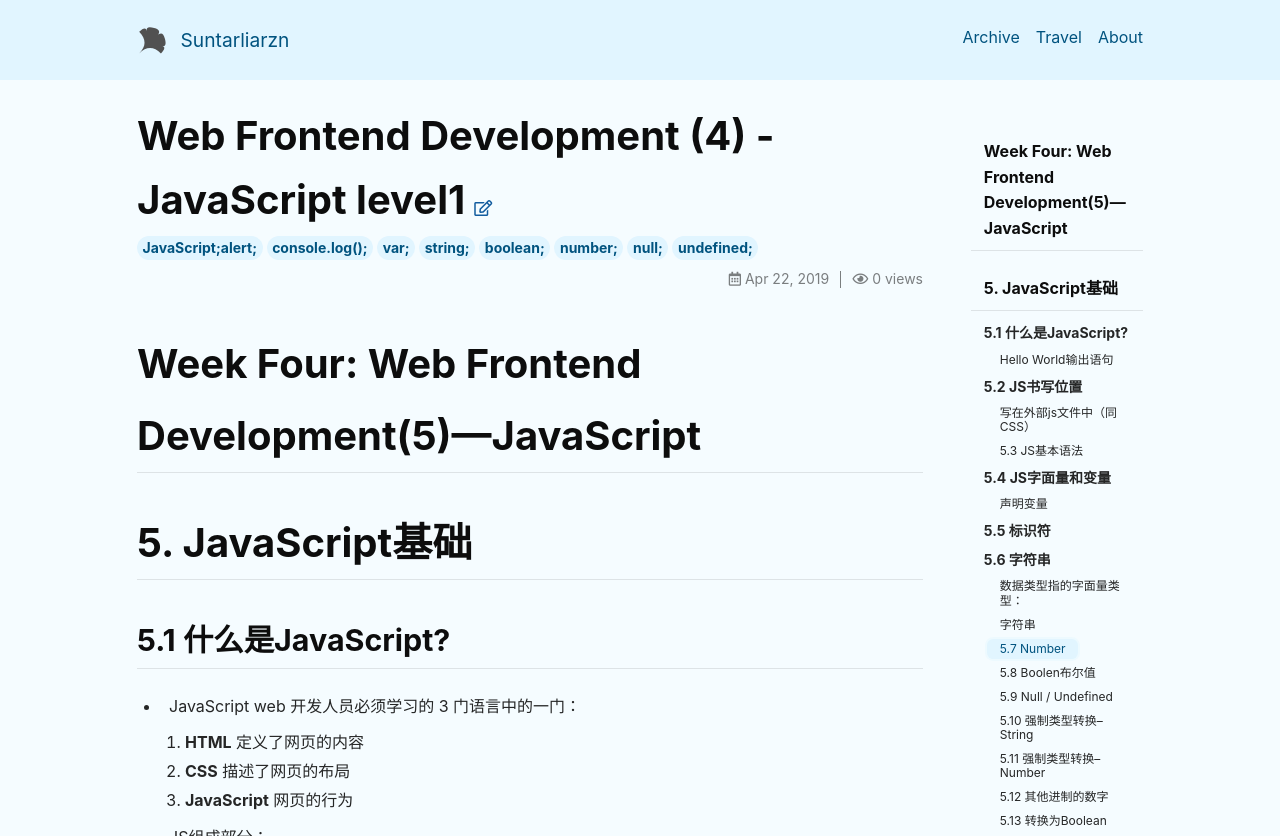
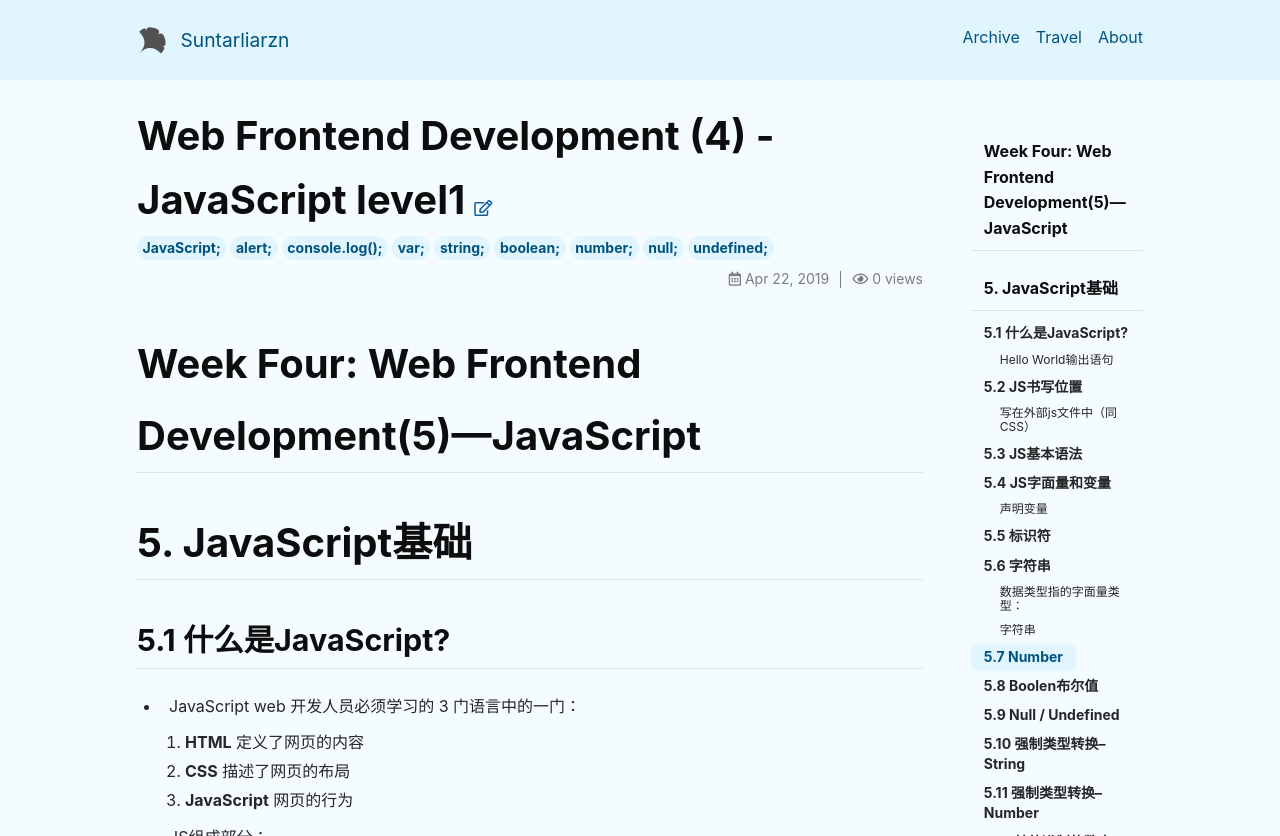
Before and after one commit to suntarliarzn/suntarliarzn.github.io, a Jekyll site: the page built from _posts/2019-04-22-Web frontend development(5)-JavaScript level1.md, in a window 1280 px wide and 900 px high, cut to the strip 0-836 px from the top of the window. Built offline with Jekyll 4.4.1, drawn with Linux system fonts in a browser that asks for light colours; nearby versions of some CDN libraries; comment, search, counter and statistics services are not loaded.

````diff
--- a/_posts/2019-04-22-Web frontend development(5)-JavaScript level1.md
+++ b/_posts/2019-04-22-Web frontend development(5)-JavaScript level1.md
@@ -4,7 +4,7 @@ title: Web Frontend Development (4) - JavaScript level1
 
 key: C20190422
 
-tags: JavaScript;alert; console.log(); var; string; boolean; number; null; undefined;
+tags: JavaScript; alert; console.log(); var; string; boolean; number; null; undefined;
 
 layout: article
 ---
@@ -131,7 +131,7 @@ layout: article
      - `script`一旦用于外部标签，标签内部不能再使用。
      - 如要需要，可以创建新的`script`标签用于内部编写。
 
-### 5.3 JS基本语法
+## 5.3 JS基本语法
 
 - 注释
   - 单行注释`\\`
@@ -221,7 +221,7 @@ layout: article
     - `\t`表示制表符
     - `\\`表示`\`
 
-### 5.7 Number
+## 5.7 Number
 
 - JS中所有数值都是Number类型，包括整数和浮点数。
 - 可以使用一个运算符`typeof`检查一个变量类型
@@ -238,7 +238,7 @@ layout: article
   - JS中**整数**的运算基本可以保证精确
   - JS进行**浮点**运算，可能得到不精确的结果
 
-### 5.8 Boolen布尔值
+## 5.8 Boolen布尔值
 
 - `true`/`false`
 
@@ -248,14 +248,14 @@ layout: article
 
 
 
-### 5.9 Null / Undefined
+## 5.9 Null / Undefined
 
 - `null`表示一个为空的对象
 - `Undefined` ：未定义。当声明一个变量，但未给变量赋值，它的值就是`Undefined`
 
 
 
-### 5.10 强制类型转换--`String`
+## 5.10 强制类型转换--`String`
 
 - 调用被转换类型的`toString（）`方法
 
@@ -305,7 +305,7 @@ layout: article
 
 
 
-### 5.11  强制类型转换--`Number`
+## 5.11  强制类型转换--`Number`
 
 - 使用`Number()`函数
 
@@ -343,9 +343,7 @@ layout: article
   123.456
   ```
 
-
-
-### 5.12  其他进制的数字
+## 5.12  其他进制的数字
 
 - 16进制数字，以`0x`开头
 
@@ -378,8 +376,7 @@ layout: article
   ```
 
 
-
-### 5.13 转换为Boolean
+## 5.13 转换为Boolean
 
 - 使用Boolean()函数
   - 数字
````
